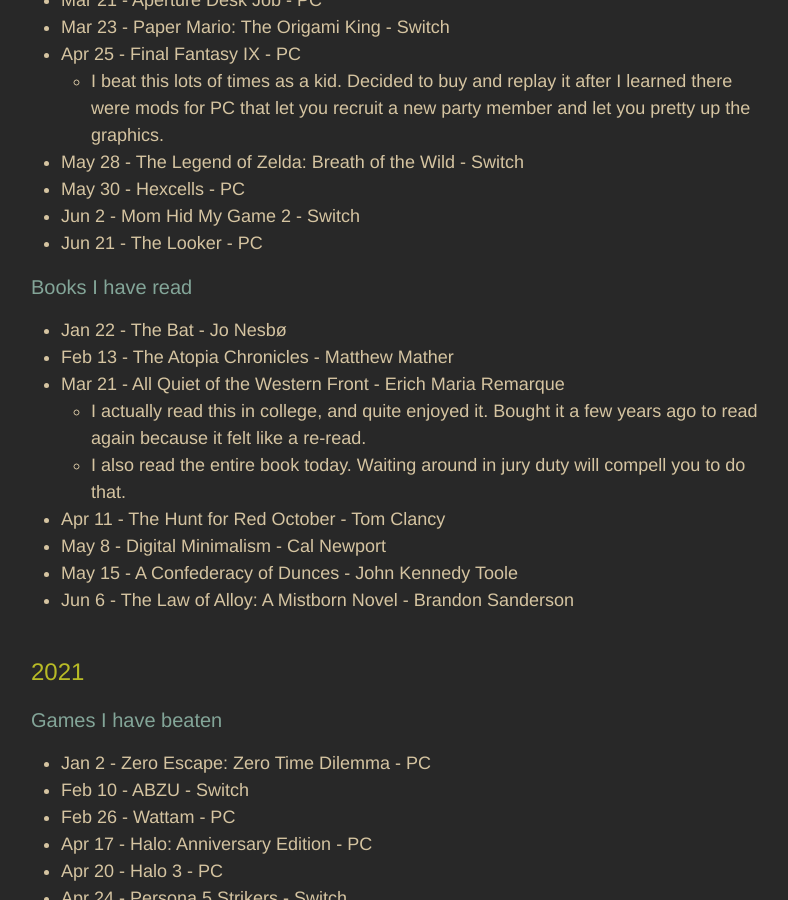
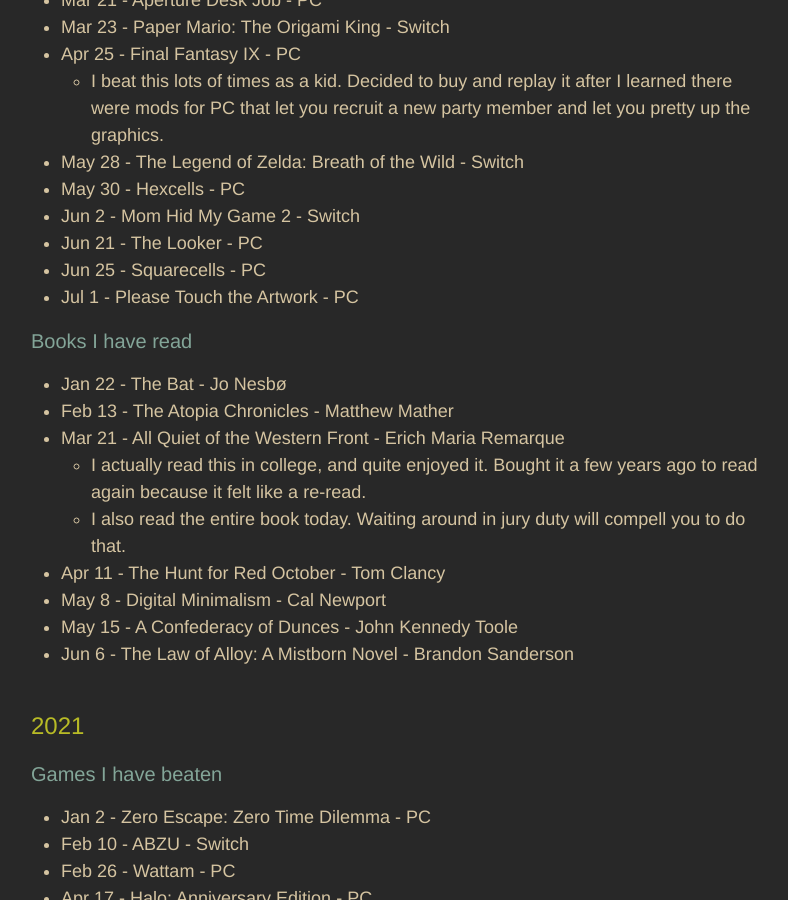
Before and after one commit to adkinsrs/sadkins_site, a Jekyll site: the page built from misc.md, in a window 1280 px wide and 900 px high, scrolled down 923 px. Shown: the whole window, without its empty margins (239-1027 px from the left). Built offline with Jekyll 4.4.1, drawn with Linux system fonts in a browser that asks for light colours.

Commit message:
beat a game

```diff
--- a/misc.md
+++ b/misc.md
@@ -39,6 +39,8 @@
 * May 30 - Hexcells - PC
 * Jun 2 - Mom Hid My Game 2 - Switch
 * Jun 21 - The Looker - PC
+* Jun 25 - Squarecells - PC
+* Jul 1 - Please Touch the Artwork - PC
 
 ### Books I have read
 
```
